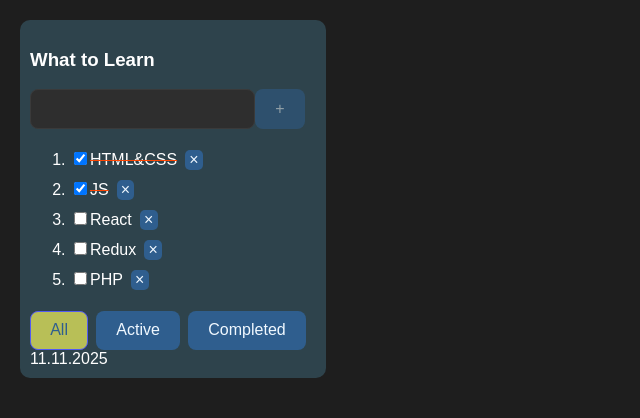
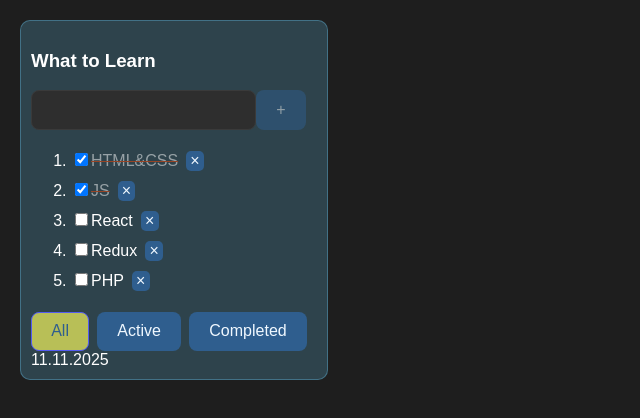
Before and after one commit to VitalickWeb/Todo-yarn-vite, a React (Vite) app: page / in a window 1280 px wide. Shown: the top 418 px of the page, without its empty margins (0-640 px from the left). Built offline with nearby package versions, Linux system fonts and the light colour scheme.

Commit message:
added some visualization

```diff
--- a/src/App.tsx
+++ b/src/App.tsx
@@ -21,8 +21,8 @@ export const App = () => {
     //     {id: 3, title: "Bag", isDone: false},
     // ];
 
-    const removeTasks = (id: string) => {
-        setTasks(tasks.filter((t) => t.id !== id))
+    const removeTasks = (taskId: string) => {
+        setTasks(tasks.filter((t) => t.id !== taskId))
     }
 
     const addTask = (task: string) => {
@@ -34,8 +34,8 @@ export const App = () => {
         setTasks([newTask, ...tasks])
     }
 
-    const changeStatus = (id: string, isDone: boolean) => {
-        setTasks(tasks.map((t) => t.id === id ? {...t, isDone: isDone} : t))
+    const changeStatus = (taskId: string, isDone: boolean) => {
+        setTasks(tasks.map((t) => t.id === taskId ? {...t, isDone: isDone} : t))
     }
 
     const [filter, setFilter] = useState<filterType>("All")
--- a/src/components/TodoListItem.tsx
+++ b/src/components/TodoListItem.tsx
@@ -12,11 +12,11 @@ export type TodoListItemType = {
     title: string;
     tasks: TaskType[];
     date?: string;
-    removeTasks: (id: string) => void
+    removeTasks: (taskId: string) => void
     addTask: (task: string) => void
     filterTasks: (filter: filterType) => void
-    filter: string
-    changeStatus: (id: string, isDone: boolean) => void
+    filter: filterType
+    changeStatus: (taskId: string, isDone: boolean) => void
 };
 
 export const TodoListItem: FC<TodoListItemType> =
--- a/src/index.css
+++ b/src/index.css
@@ -19,6 +19,7 @@ body, #root {
   width: 286px;
   background-color: rgba(87, 159, 191, 0.29);
   padding: 10px;
+  border: 1px solid rgba(87, 159, 191, 0.51);
   border-radius: 10px;
   color: white;
 }
@@ -47,9 +48,11 @@ h1 {
   display: flex;
   align-items: center;
 }
+
 .line_through {
   text-decoration: line-through;
   text-decoration-color: orangered;
+  opacity: 50%;
 }
 .del_task {
   border-radius: 5px;
```
